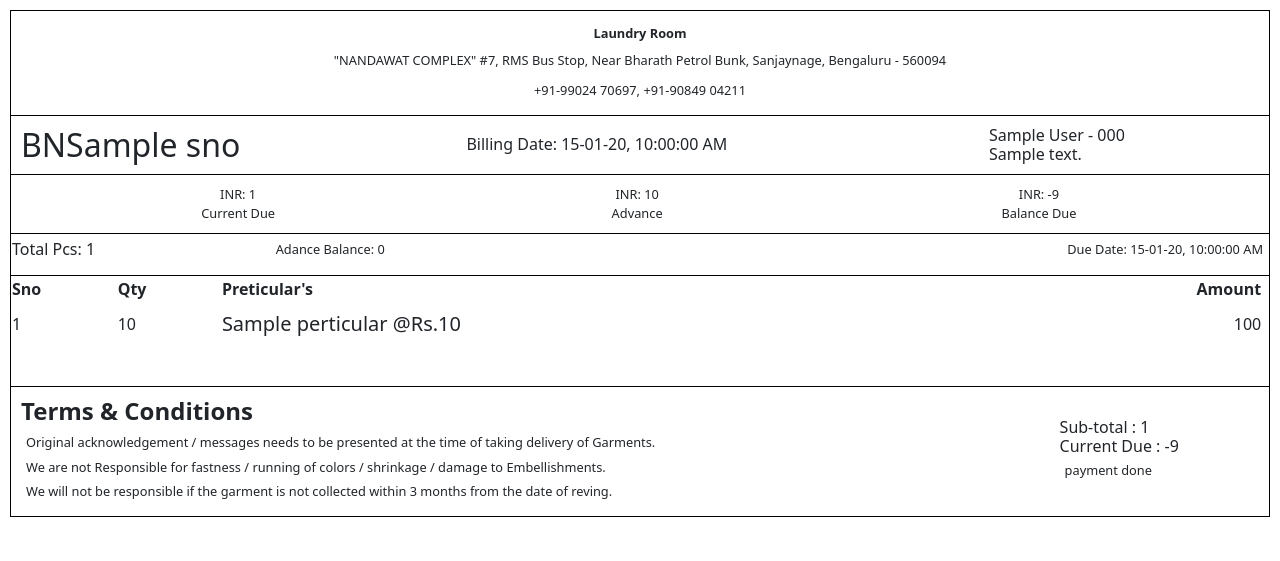
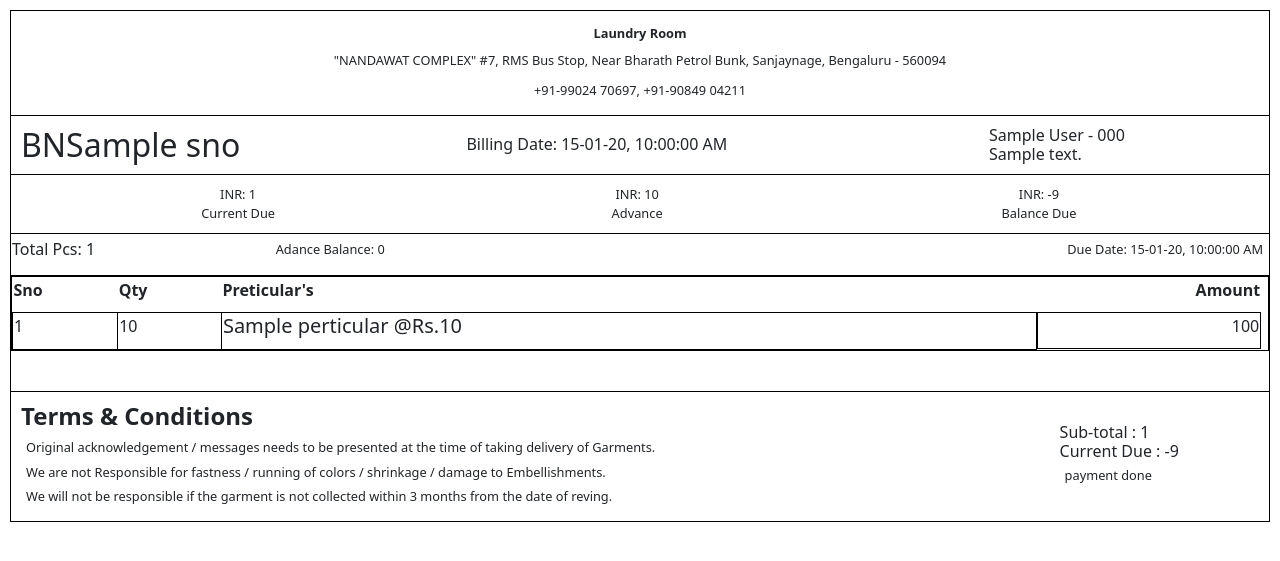
Before and after one commit to ammarDeveloper/billprinterapp, a Flask app: template templates/bill.html in a window 1280 px wide. Shown: the top 561 px of the page. Run offline with Flask 3, Linux system fonts and the light colour scheme; tables that the repository leaves empty hold one stand-in row (values such as "Sample post"); the template is opened without the code that fills it: values that come from a table or form of the project are taken from there, most other values are stand-ins (such as "Sample title", 1, 10 or a date in 2020); some libraries are stand-ins or nearby versions.

Commit message:
last commit

```diff
--- a/templates/bill.html
+++ b/templates/bill.html
@@ -283,6 +283,14 @@
     .mid-seccion table td{
         border: none;
     }
+
+    .products-info{
+        border: 1px solid black;
+    }
+
+    .products-info td{
+        border: 1px solid black;
+    }
 </style>
 
 <body>
```
